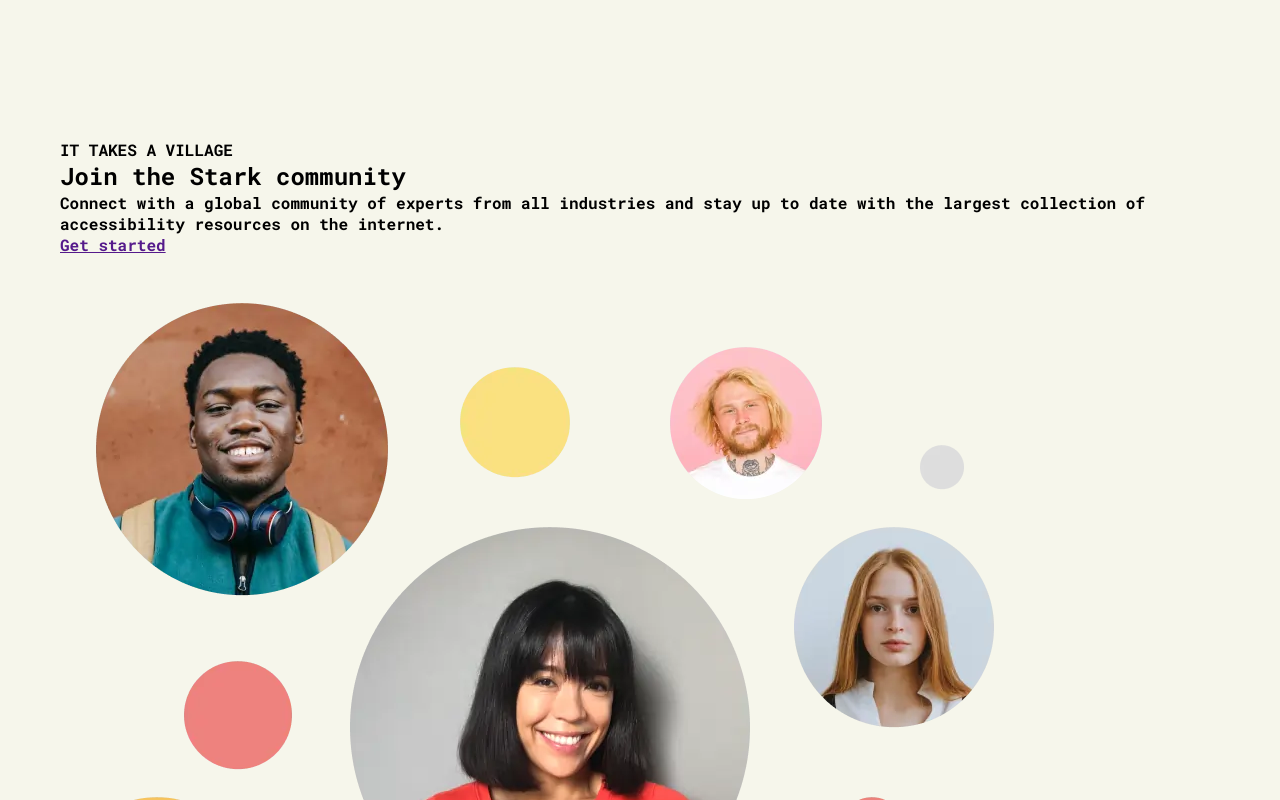
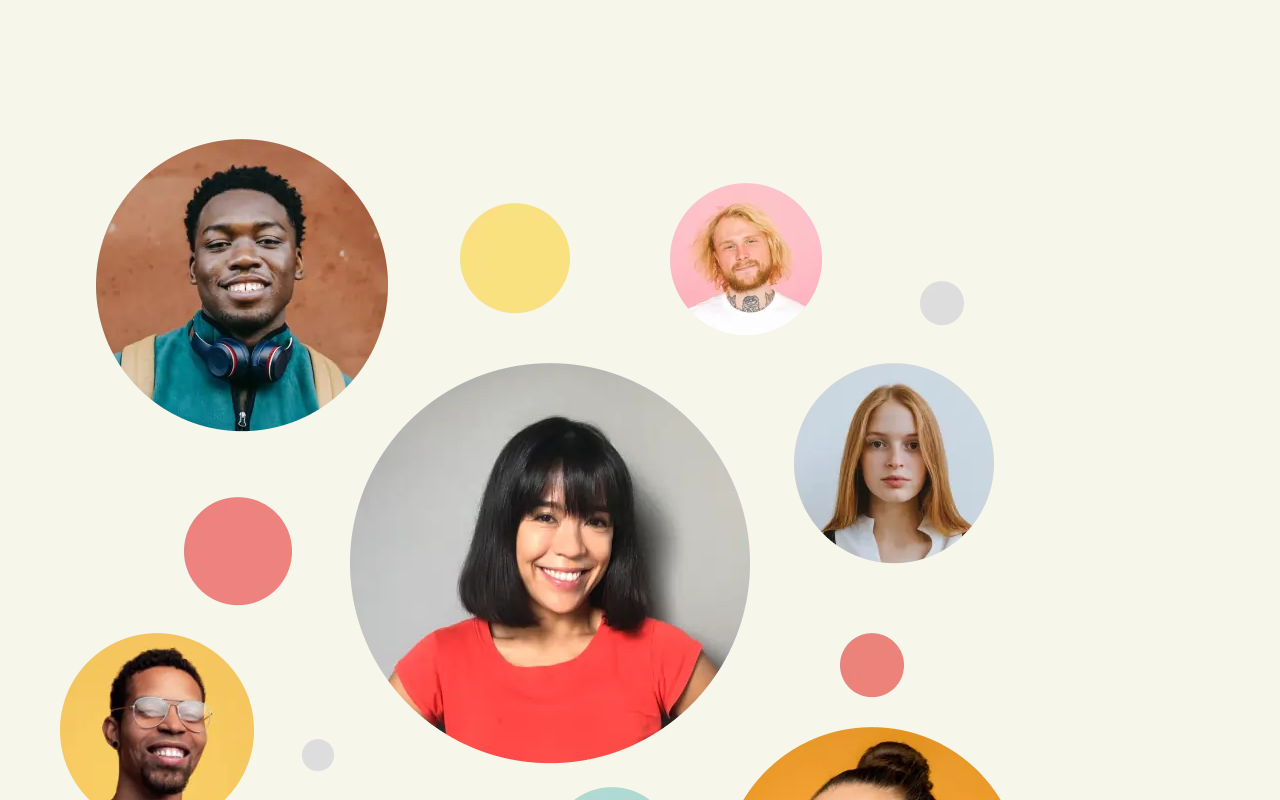
Before and after one commit to naiiiden/frontend-practice-stark-homepage, a React (Vite) app: page / in a window 1280 px wide. Shown: the part 5520-6320 px from the top of the page. Built offline with nearby package versions, Linux system fonts and the light colour scheme.

Commit message:
cta text container styled

```diff
--- a/src/style/components/_cta.scss
+++ b/src/style/components/_cta.scss
@@ -9,5 +9,50 @@
         display: grid;
         gap: 3rem;
         grid-template-columns: 1fr;
+
+        .text-container {
+            order: 1;
+            color: #10284b;
+
+            p {
+                letter-spacing: 0.08rem;
+                line-height: 22px;
+                margin: 0 0 1rem 0;
+                font-size: 1rem;
+                font-family: armingrotesk-regular;
+                font-weight: 700;
+                color: #381fd1;
+
+                &:nth-of-type(2) {
+                    font-family: armingrotesk-normal;
+                    font-weight: 600;
+                    font-size: 1.25rem;
+                    line-height: 30px;
+                    margin: 1rem 0 2rem 0;
+                    color: #10284b;
+                }
+            }
+
+            h2 {
+                font-size: 3rem;
+                font-family: armingrotesk-black;
+                letter-spacing: -0.01rem;
+                line-height: 53px;
+            }
+
+            a {
+                display: inline-flex;
+                align-items: center;
+                color: #fff;
+                text-decoration: none;
+                background: #381fd1;
+                font-family: armingrotesk-regular;
+                font-weight: 500;
+                border: 2px solid transparent;
+                border-radius: 6px;
+                min-height: 2.75rem;
+                padding: 0.375rem 1.5rem;
+            }
+        }
     }
 }
--- a/src/style/general.css
+++ b/src/style/general.css
@@ -920,4 +920,44 @@
   display: grid;
   gap: 3rem;
   grid-template-columns: 1fr;
+}
+.cta-section .cta-inner-wrapper .text-container {
+  order: 1;
+  color: #10284b;
+}
+.cta-section .cta-inner-wrapper .text-container p {
+  letter-spacing: 0.08rem;
+  line-height: 22px;
+  margin: 0 0 1rem 0;
+  font-size: 1rem;
+  font-family: armingrotesk-regular;
+  font-weight: 700;
+  color: #381fd1;
+}
+.cta-section .cta-inner-wrapper .text-container p:nth-of-type(2) {
+  font-family: armingrotesk-normal;
+  font-weight: 600;
+  font-size: 1.25rem;
+  line-height: 30px;
+  margin: 1rem 0 2rem 0;
+  color: #10284b;
+}
+.cta-section .cta-inner-wrapper .text-container h2 {
+  font-size: 3rem;
+  font-family: armingrotesk-black;
+  letter-spacing: -0.01rem;
+  line-height: 53px;
+}
+.cta-section .cta-inner-wrapper .text-container a {
+  display: inline-flex;
+  align-items: center;
+  color: #fff;
+  text-decoration: none;
+  background: #381fd1;
+  font-family: armingrotesk-regular;
+  font-weight: 500;
+  border: 2px solid transparent;
+  border-radius: 6px;
+  min-height: 2.75rem;
+  padding: 0.375rem 1.5rem;
 }/*# sourceMappingURL=general.css.map */
```
Also changed, not shown: 1 other file (tests, documents, lock files or other folders).
